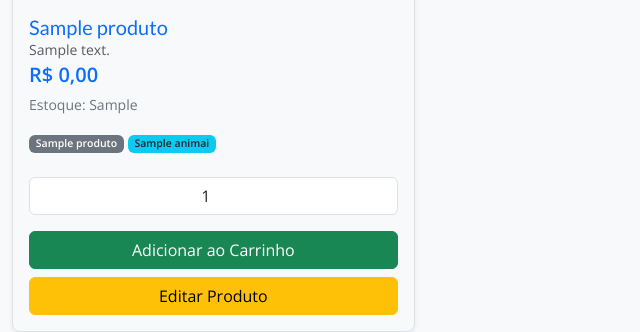
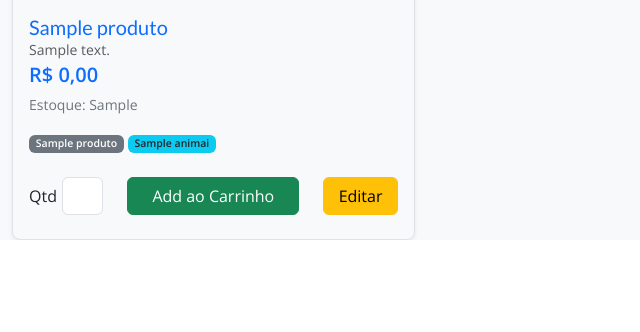
Before and after one commit to tais1804/acheipet_git, a PHP site: page /achei_pet/loja_virtual.php in a window 1280 px wide. Shown: the part 638-970 px from the top of the page, without its empty margins (0-640 px from the left). After the commit the page ends 878 px from the top, so only its background shows below. Run offline with PHP 8.4, Linux system fonts and the light colour scheme; the visitor is signed in with stand-in values (Sample User, id 1); tables that the repository leaves empty or names only in its code hold one stand-in row (values such as "Sample post"); data that the repository does not hold is empty; some libraries are stand-ins or nearby versions.

Commit message:
aleração css loja virtual

```diff
--- a/carrinho.php
+++ b/carrinho.php
@@ -64,6 +64,7 @@ foreach ($_SESSION['carrinho'] as $produto) {
         <h1 class="mb-4 text-center">Carrinho de Compras</h1>
         <div class="mb-4 text-center">
             <a href="index.php" class="btn btn-secondary">Voltar à Home</a>
+            <a href="loja_virtual.php" class="btn btn-primary">Voltar a Loja</a>
         </div>
 
         <?php if (empty($_SESSION['carrinho'])): ?>
--- a/css/estilo-achei-pet.css
+++ b/css/estilo-achei-pet.css
@@ -5,6 +5,12 @@ html, body {
 
 body{
     background: #f8f9fa !important;
+}
+
+.qtd {
+    display: table !important;
+    margin-top: 7px;
+    height: 100%;
 }
 
 .form-signin {
--- a/index.php
+++ b/index.php
@@ -27,7 +27,8 @@
     <head>
         <meta charset="UTF-8" />
         <meta name="viewport" content="width=device-width, initial-scale=1.0" />
-        <title>My Webcrumbs Plugin</title>
+        <title>Achei pet</title>
+        <link rel="icon" type="image/png" sizes="16x16"  href="images/favicons/favicon-16x16.png">
         <style>
             @import url(https://fonts.googleapis.com/css2?family=Lato&display=swap);
             @import url(https://fonts.googleapis.com/css2?family=Open+Sans&display=swap);
--- a/loja_virtual.php
+++ b/loja_virtual.php
@@ -185,6 +185,11 @@ $categorias_produtos = obterCategoriasProdutos($conexao);
         .product-card .btn {
             width: 100%;
         }
+        .qtd {
+            display: table !important;
+            margin-top: 7px;
+            height: 100%;
+        }
     </style>
 </head>
 <body>
@@ -280,26 +285,42 @@ $categorias_produtos = obterCategoriasProdutos($conexao);
                             </div>-->
                             <div class="card-footer bg-transparent border-0 pt-0">
                             <!-- Formulário de adicionar ao carrinho -->
+                             <div class="row">
+                                <div class="col-9">
                                     <form method="post" action="loja_virtual.php" class="d-flex flex-column mb-2">
                                         <input type="hidden" name="id_produto" value="<?php echo $produto["id_produto"]; ?>">
-                                <div class="mb-3">
-                                    <label for="quantidade_<?php echo $produto["id_produto"]; ?>" class="form-label visually-hidden">Quantidade:</label>
+                                        <div class="row">
+                                        <div class="col-4">
+
+                                            <div class="row">
+                                                <div class="col-4">
+                                                    <label class="w-100 qtd align-middle">Qtd</label>
+                                                </div>
+                                                <div class="col-8">
                                                     <input type="number" id="quantidade_<?php echo $produto["id_produto"]; ?>" name="quantidade" class="form-control text-center" value="1" min="1" max="<?php echo $produto["estoque"]; ?>">
                                                 </div>
+                                            </div>
+
+                                        </div>
+                                        <div class="col-8">
                                         <?php if ($produto["estoque"] > 0) : ?>
-                                    <button type="submit" class="btn btn-success">Adicionar ao Carrinho</button>
+                                            <button type="submit" class="btn btn-success">Add ao Carrinho</button>
                                         <?php else : ?>
                                             <button type="button" class="btn btn-danger" disabled>Produto Esgotado</button>
                                         <?php endif; ?>
+                                        </div>
+                                        </div>
                                     </form>
-
+                                </div>
+                                <div class="col-3">
                                     <!-- Formulário de editar produto (separado) -->
                                     <form action="editar_produto.php" method="get">
                                         <input type="hidden" name="id_produto" value="<?= $produto['id_produto'] ?>">
-                                <button type="submit" class="btn btn-warning w-100">Editar Produto</button>
+                                        <button type="submit" class="btn btn-warning w-100">Editar</button>
                                     </form>
                                 </div>
-
+                            </div>
+                                        </div>
 
                         </div>
                     </div>
```
Also changed, not shown: images/favicons/favicon-16x16.png (added), images/logo-fav-icon.png (added). Lines whose indentation alone changed are shown as unchanged.
